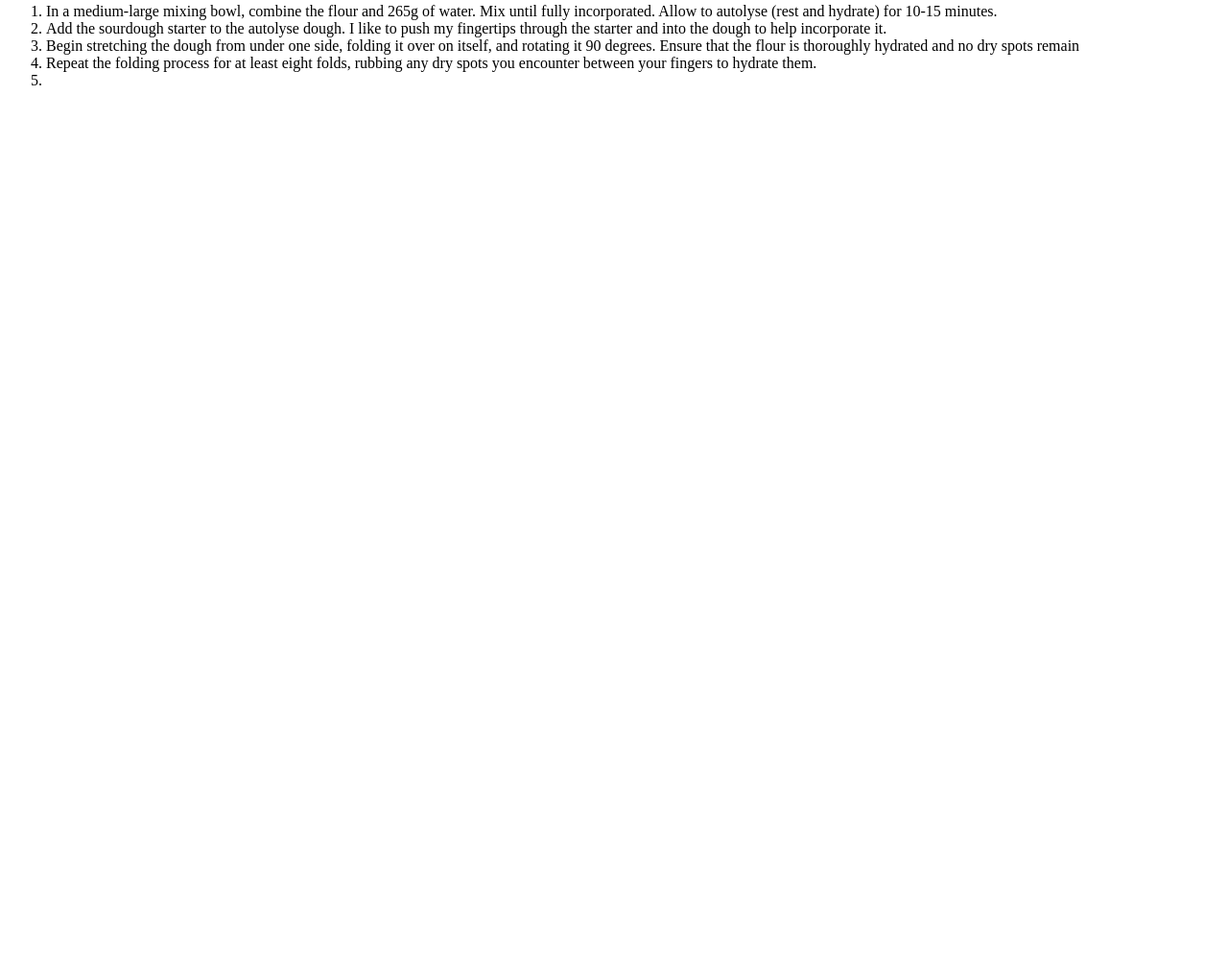
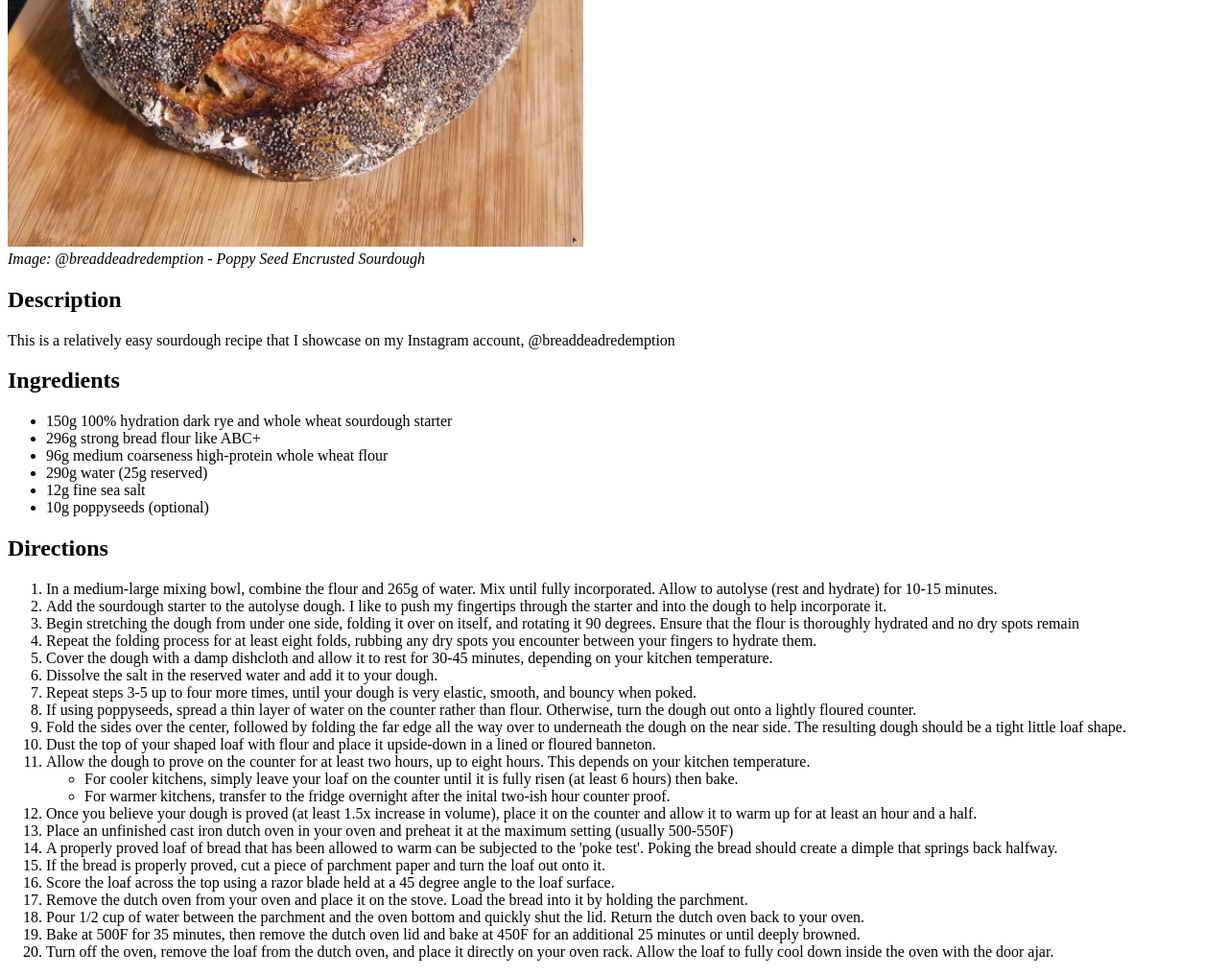
Before and after one commit to LoganWilliamson29/odin-recipes, a plain HTML site: page recipes/sourdough.html in a window 1280 px wide. Shown: the part 447-1464 px from the top of the page at 96% size. Before the commit the page ends 800 px from the top, so only its background shows below. Drawn offline with Linux system fonts and the light colour scheme.

Commit message:
Fix sourdough image file extension, and a typo

```diff
--- a/recipes/sourdough.html
+++ b/recipes/sourdough.html
@@ -9,7 +9,7 @@
 <body>
     <a href="../index.html">Return to homepage</a>
     <h1>Poppyseed Sourdough Bread</h1>
-    <img src="../img/sourdough.jpg" width="800" alt="Sourdough bread loaf coated in poppyseeds">
+    <img src="../img/sourdough.png" width="600" alt="Sourdough bread loaf coated in poppyseeds">
     <figcaption><i>Image: @breaddeadredemption - Poppy Seed Encrusted Sourdough</i></figcaption>
     <h2>Description</h2>
     <p>
@@ -22,6 +22,7 @@
         <li>96g medium coarseness high-protein whole wheat flour</li>
         <li>290g water (25g reserved)</li>
         <li>12g fine sea salt</li>
+        <li>10g poppyseeds (optional)</li>
     </ul>
     <h2>Directions</h2>
     <ol>
@@ -29,7 +30,26 @@
         <li>Add the sourdough starter to the autolyse dough. I like to push my fingertips through the starter and into the dough to help incorporate it.</li>
         <li>Begin stretching the dough from under one side, folding it over on itself, and rotating it 90 degrees. Ensure that the flour is thoroughly hydrated and no dry spots remain </li>
         <li>Repeat the folding process for at least eight folds, rubbing any dry spots you encounter between your fingers to hydrate them.</li>
-        <li></li>
+        <li>Cover the dough with a damp dishcloth and allow it to rest for 30-45 minutes, depending on your kitchen temperature.</li>
+        <li>Dissolve the salt in the reserved water and add it to your dough.</li>
+        <li>Repeat steps 3-5 up to four more times, until your dough is very elastic, smooth, and bouncy when poked.</li>
+        <li>If using poppyseeds, spread a thin layer of water on the counter rather than flour. Otherwise, turn the dough out onto a lightly floured counter.</li>
+        <li>Fold the sides over the center, followed by folding the far edge all the way over to underneath the dough on the near side. The resulting dough should be a tight little loaf shape.</li>
+        <li>Dust the top of your shaped loaf with flour and place it upside-down in a lined or floured banneton.</li>
+        <li>Allow the dough to prove on the counter for at least two hours, up to eight hours. This depends on your kitchen temperature.</li>
+            <ul>
+                <li>For cooler kitchens, simply leave your loaf on the counter until it is fully risen (at least 6 hours) then bake.</li>
+                <li>For warmer kitchens, transfer to the fridge overnight after the inital two-ish hour counter proof.</li>
+            </ul>
+        <li>Once you believe your dough is proved (at least 1.5x increase in volume), place it on the counter and allow it to warm up for at least an hour and a half.</li>
+        <li>Place an unfinished cast iron dutch oven in your oven and preheat it at the maximum setting (usually 500-550F)</li>
+        <li>A properly proved loaf of bread that has been allowed to warm can be subjected to the 'poke test'. Poking the bread should create a dimple that springs back halfway.</li>
+        <li>If the bread is properly proved, cut a piece of parchment paper and turn the loaf out onto it.</li>
+        <li>Score the loaf across the top using a razor blade held at a 45 degree angle to the loaf surface.</li>
+        <li>Remove the dutch oven from your oven and place it on the stove. Load the bread into it by holding the parchment.</li>
+        <li>Pour 1/2 cup of water between the parchment and the oven bottom and quickly shut the lid. Return the dutch oven back to your oven.</li>
+        <li>Bake at 500F for 35 minutes, then remove the dutch oven lid and bake at 450F for an additional 25 minutes or until deeply browned.</li>
+        <li>Turn off the oven, remove the loaf from the dutch oven, and place it directly on your oven rack. Allow the loaf to fully cool down inside the oven with the door ajar.</li>
     </ol>
 
 </body>
```
Also changed, not shown: index.html (+2 -1 lines).
